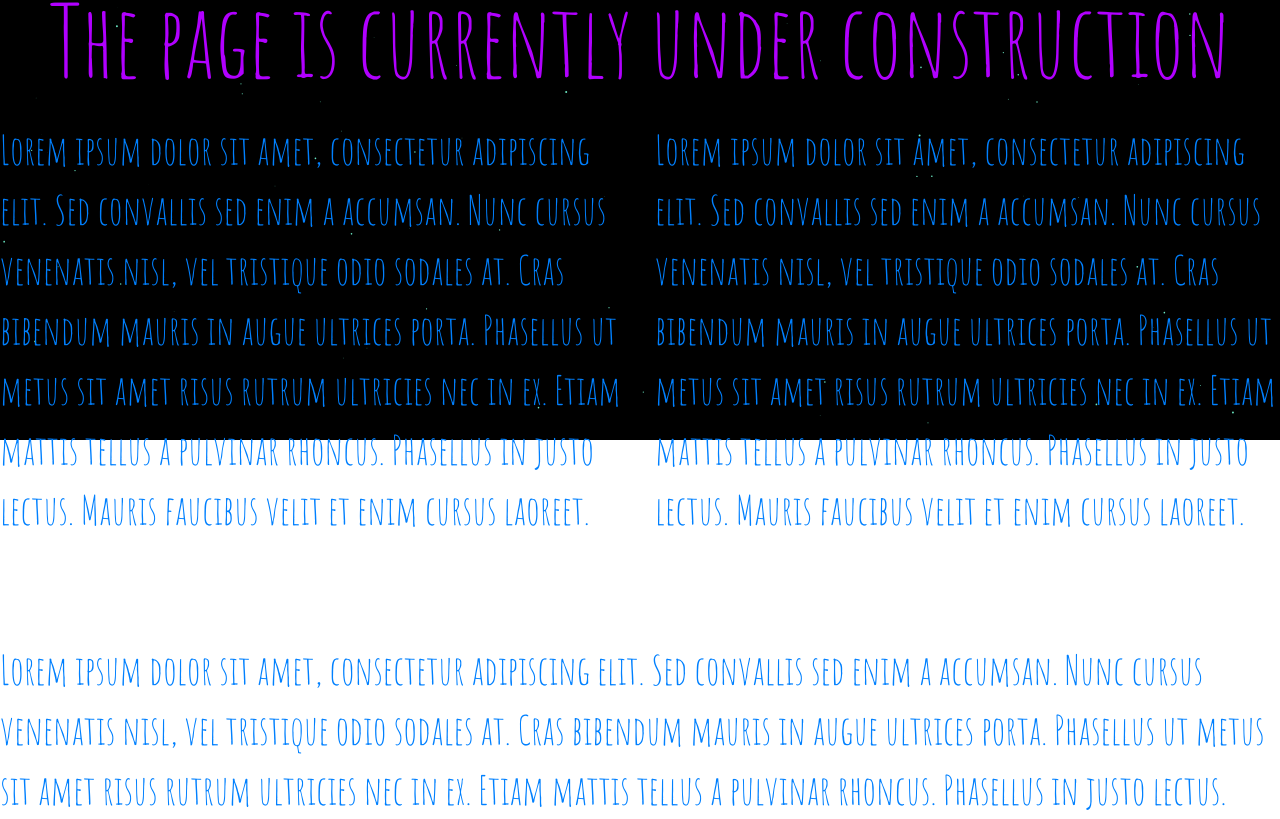
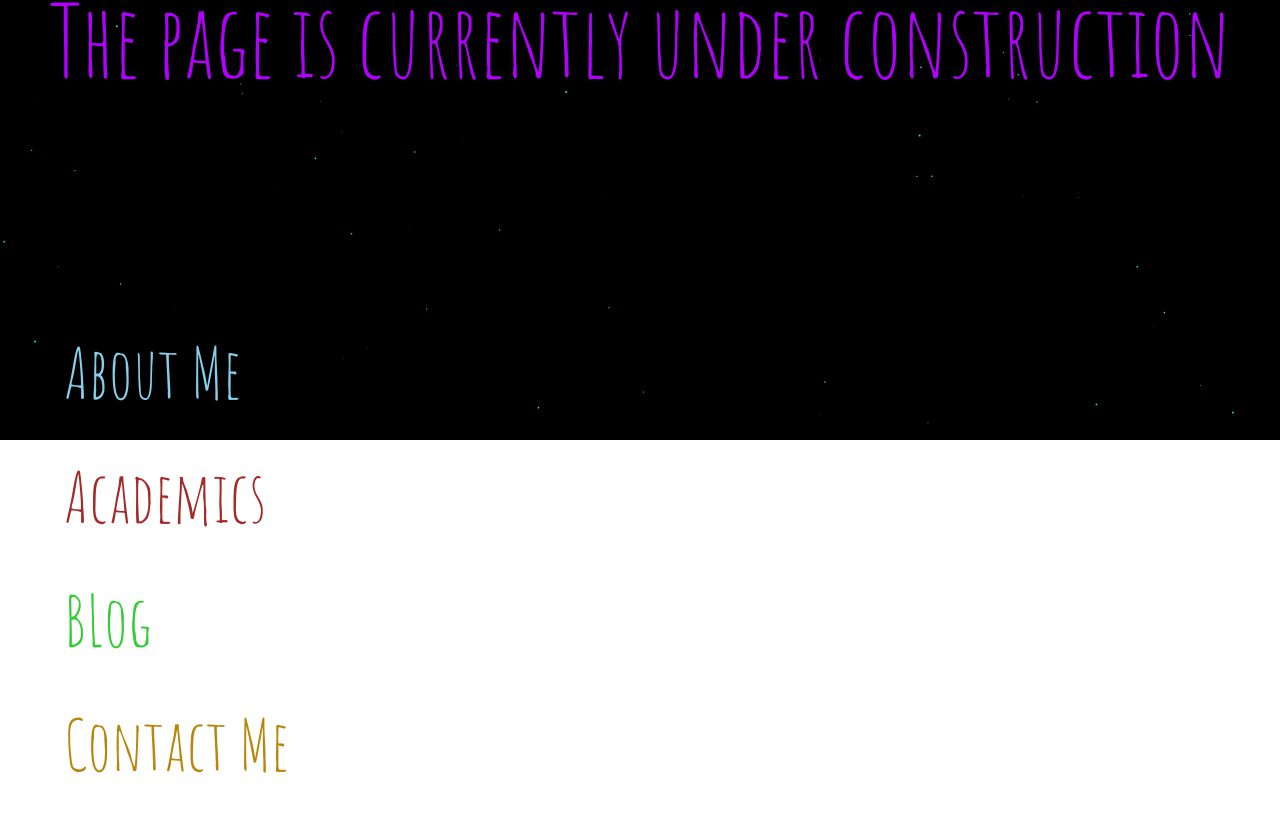
Before and after one commit to Mystic-77/mystic-77.github.io, a plain HTML site: page index.html in a window 1280 px wide. Shown: the part 360-1179 px from the top of the page. Drawn offline with nearby package versions, Linux system fonts and the light colour scheme.

Commit message:
minor fixes

```diff
--- a/app.js
+++ b/app.js
@@ -23,7 +23,8 @@ particlesJS('particles-js',
       }
     },
     "color": {
-      "value": "#6be8c3"
+//      "value": "#6be8c3"
+        "value": "#00f4e1"
     },
     "shape": {
       "type": "circle",
--- a/index.html
+++ b/index.html
@@ -42,21 +42,23 @@
             </nav>
         </header>
         <h1 id="status">The page is currently under construction</h1>
-        <div class="row">
-        <section class="content col-lg-6" id="secAboutMe">
-            Lorem ipsum dolor sit amet, consectetur adipiscing elit. Sed convallis sed enim a accumsan. Nunc cursus venenatis nisl, vel tristique odio sodales at. Cras bibendum mauris in augue ultrices porta. Phasellus ut metus sit amet risus rutrum ultricies nec in ex. Etiam mattis tellus a pulvinar rhoncus. Phasellus in justo lectus. Mauris faucibus velit et enim cursus laoreet.
+
+        <section class="content" id="secAboutMe">
+            <h3>About Me</h3>
         </section>
 
-        <section class="content col-lg-6" id="secAcademics">
-            Lorem ipsum dolor sit amet, consectetur adipiscing elit. Sed convallis sed enim a accumsan. Nunc cursus venenatis nisl, vel tristique odio sodales at. Cras bibendum mauris in augue ultrices porta. Phasellus ut metus sit amet risus rutrum ultricies nec in ex. Etiam mattis tellus a pulvinar rhoncus. Phasellus in justo lectus. Mauris faucibus velit et enim cursus laoreet.
+        <section class="content" id="secAcademics">
+            <h3>Academics</h3>
+
         </section>
-        </div>
         <section class="content" id="secBlog">
-                        Lorem ipsum dolor sit amet, consectetur adipiscing elit. Sed convallis sed enim a accumsan. Nunc cursus venenatis nisl, vel tristique odio sodales at. Cras bibendum mauris in augue ultrices porta. Phasellus ut metus sit amet risus rutrum ultricies nec in ex. Etiam mattis tellus a pulvinar rhoncus. Phasellus in justo lectus. Mauris faucibus velit et enim cursus laoreet.
+            <h3>BLog</h3>
+
         </section>
 
         <section class="content" id="secContact">
-                        Lorem ipsum dolor sit amet, consectetur adipiscing elit. Sed convallis sed enim a accumsan. Nunc cursus venenatis nisl, vel tristique odio sodales at. Cras bibendum mauris in augue ultrices porta. Phasellus ut metus sit amet risus rutrum ultricies nec in ex. Etiam mattis tellus a pulvinar rhoncus. Phasellus in justo lectus. Mauris faucibus velit et enim cursus laoreet.
+            <h3>Contact Me</h3>
+
         </section>
 
         <footer>
--- a/style.css
+++ b/style.css
@@ -42,7 +42,7 @@ header{
 #status{
     background-color: transparent;
 /*    margin: 100px 0 100px 0;*/
-    padding-top: 200px;
+    padding: 200px 20px 200px 20px;
     color: #b100ff;
     text-align: center;
 }
@@ -101,6 +101,18 @@ img #toggler{
 }
 
 /*----------------SECTION-----------------*/
-#secBlog{
-    padding: 100px 0 100px 0;
+.content{
+    padding: 10px 5% 10px 5%;
 }
+#secAboutMe h3{
+    color:skyblue;
+}
+#secAcademics h3{
+    color: brown;
+}
+#secBlog h3{
+    color:limegreen;
+}
+#secContact h3{
+    color:darkgoldenrod;
+}
```
